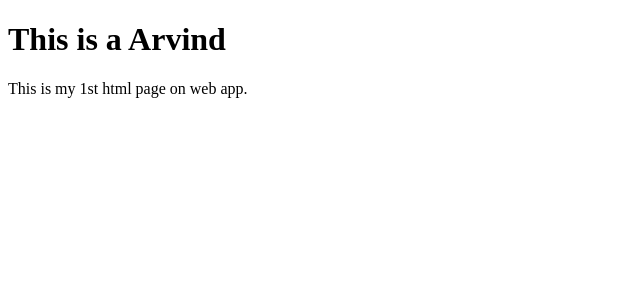
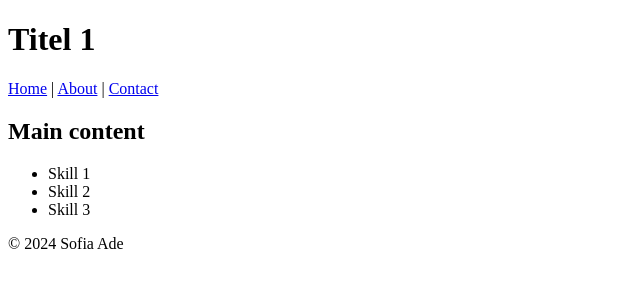
Before and after one commit to s98ade/s98ade.github.io, a plain HTML site: page index.html in a window 1280 px wide. Shown: the whole page, without its empty margins (0-640 px from the left). Drawn offline with Linux system fonts and the light colour scheme.

Commit message:
new changes

```diff
--- a/index.html
+++ b/index.html
@@ -1,10 +1,32 @@
 <!DOCTYPE html>
-<html>
+<html lang="en">
 <head>
-<title>Page Title</title>
+    <meta charset="UTF-8">
+    <meta name="viewport" content="width=device-width, initial-scale=1.0">
+    <title>Module 2 - Hands-on-assignment</title>
 </head>
 <body>
-<h1>This is a Arvind</h1>
-<p>This is my 1st html page on web app.</p>
+    <header>
+        <h1>Titel 1</h1>
+    </header>
+
+    <nav>
+        <a href="#">Home</a> |
+        <a href="#">About</a> |
+        <a href="#footer">Contact</a>
+    </nav>
+
+    <main>
+        <h2>Main content</h2>
+        <ul>
+            <li>Skill 1</li>
+            <li>Skill 2</li>
+            <li>Skill 3</li>
+        </ul>
+    </main>
+
+    <footer id="footer">
+        <p>&copy; 2024 Sofia Ade</p>
+    </footer>
 </body>
 </html>
```
